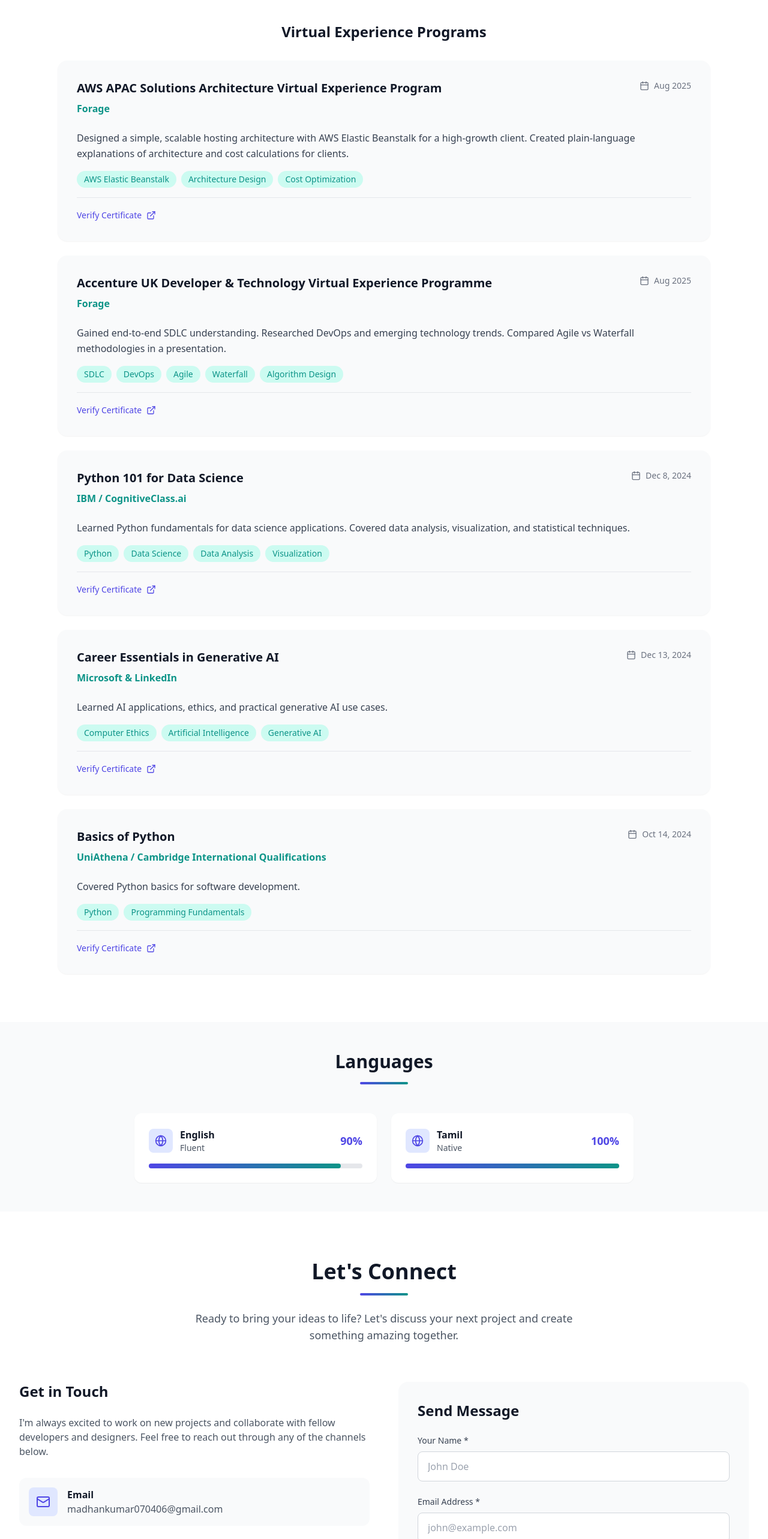
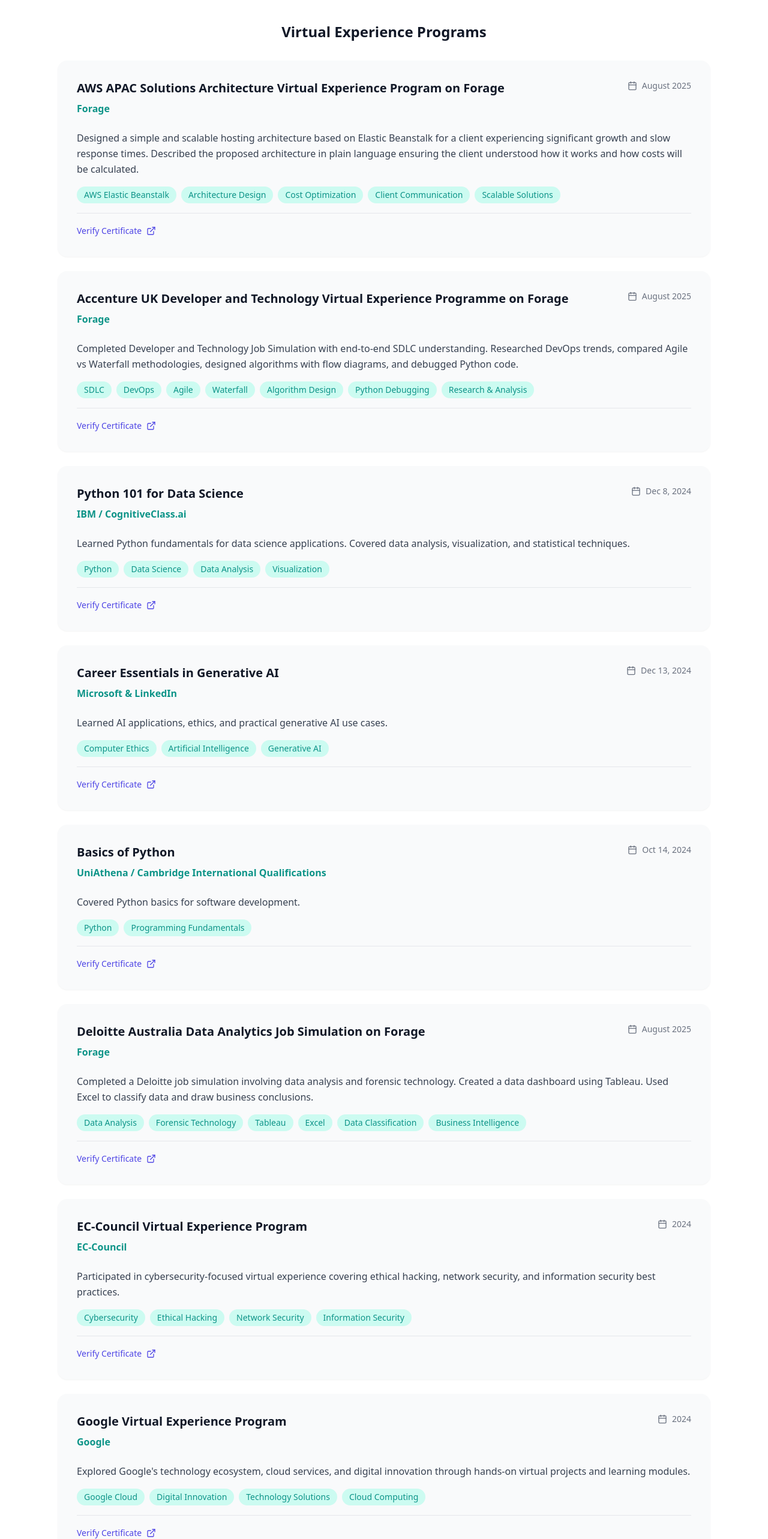
Before and after one commit to Madhan2407/Portfolio, a React (Vite) app: page / in a window 1280 px wide. Shown: the part 6100-8666 px from the top of the page at 60% size. Built offline with nearby package versions, Linux system fonts and the light colour scheme.

Commit message:
Update Certifications.tsx

```diff
--- a/src/components/Certifications.tsx
+++ b/src/components/Certifications.tsx
@@ -31,19 +31,19 @@ const certifications = [
 
 const virtualExperiences = [
   {
-    title: 'AWS APAC Solutions Architecture Virtual Experience Program',
+    title: 'AWS APAC Solutions Architecture Virtual Experience Program on Forage',
     provider: 'Forage',
-    date: 'Aug 2025',
-    description: 'Designed a simple, scalable hosting architecture with AWS Elastic Beanstalk for a high-growth client. Created plain-language explanations of architecture and cost calculations for clients.',
-    skills: ['AWS Elastic Beanstalk', 'Architecture Design', 'Cost Optimization'],
+    date: 'August 2025',
+    description: 'Designed a simple and scalable hosting architecture based on Elastic Beanstalk for a client experiencing significant growth and slow response times. Described the proposed architecture in plain language ensuring the client understood how it works and how costs will be calculated.',
+    skills: ['AWS Elastic Beanstalk', 'Architecture Design', 'Cost Optimization', 'Client Communication', 'Scalable Solutions'],
     certificateUrl: 'https://drive.google.com/file/d/1ZHKEYH7itTvgJ5Pc74b129baGvEpJkGV/view?usp=sharing'
   },
   {
-    title: 'Accenture UK Developer & Technology Virtual Experience Programme',
+    title: 'Accenture UK Developer and Technology Virtual Experience Programme on Forage',
     provider: 'Forage',
-    date: 'Aug 2025',
-    description: 'Gained end-to-end SDLC understanding. Researched DevOps and emerging technology trends. Compared Agile vs Waterfall methodologies in a presentation.',
-    skills: ['SDLC', 'DevOps', 'Agile', 'Waterfall', 'Algorithm Design'],
+    date: 'August 2025',
+    description: 'Completed Developer and Technology Job Simulation with end-to-end SDLC understanding. Researched DevOps trends, compared Agile vs Waterfall methodologies, designed algorithms with flow diagrams, and debugged Python code.',
+    skills: ['SDLC', 'DevOps', 'Agile', 'Waterfall', 'Algorithm Design', 'Python Debugging', 'Research & Analysis'],
     certificateUrl: 'https://drive.google.com/file/d/1kO9-0NKIL3aIiZIbwn7YQ7YToRpX8sku/view?usp=sharing'
   },
   {
@@ -69,6 +69,30 @@ const virtualExperiences = [
     description: 'Covered Python basics for software development.',
     skills: ['Python', 'Programming Fundamentals'],
     certificateUrl: 'https://drive.google.com/file/d/1HSHBvHAgTTL-yb-2wbHxcxtTwU0m8-N1/view?usp=sharing'
+  },
+  {
+    title: 'Deloitte Australia Data Analytics Job Simulation on Forage',
+    provider: 'Forage',
+    date: 'August 2025',
+    description: 'Completed a Deloitte job simulation involving data analysis and forensic technology. Created a data dashboard using Tableau. Used Excel to classify data and draw business conclusions.',
+    skills: ['Data Analysis', 'Forensic Technology', 'Tableau', 'Excel', 'Data Classification', 'Business Intelligence'],
+    certificateUrl: 'https://drive.google.com/file/d/11G4rmstRcqg4AI9f4NJL6vGWj3EVB1tK/view?usp=sharing'
+  },
+  {
+    title: 'EC-Council Virtual Experience Program',
+    provider: 'EC-Council',
+    date: '2024',
+    description: 'Participated in cybersecurity-focused virtual experience covering ethical hacking, network security, and information security best practices.',
+    skills: ['Cybersecurity', 'Ethical Hacking', 'Network Security', 'Information Security'],
+    certificateUrl: 'https://drive.google.com/file/d/1LVKnzWAKHy4M3kZDMBoIoKt6wblr3eYC/view?usp=sharing'
+  },
+  {
+    title: 'Google Virtual Experience Program',
+    provider: 'Google',
+    date: '2024',
+    description: 'Explored Google\'s technology ecosystem, cloud services, and digital innovation through hands-on virtual projects and learning modules.',
+    skills: ['Google Cloud', 'Digital Innovation', 'Technology Solutions', 'Cloud Computing'],
+    certificateUrl: 'https://drive.google.com/file/d/1ULRO7VlfKP3xY1nNrTXNzxGXEnH7bdB8/view?usp=sharing'
   }
 ];
 
```
